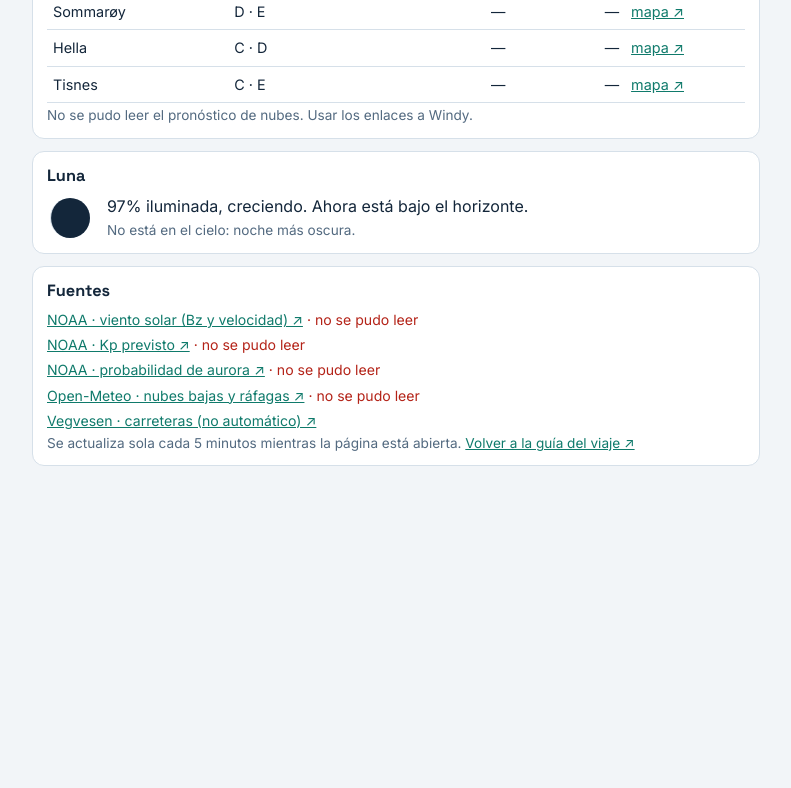
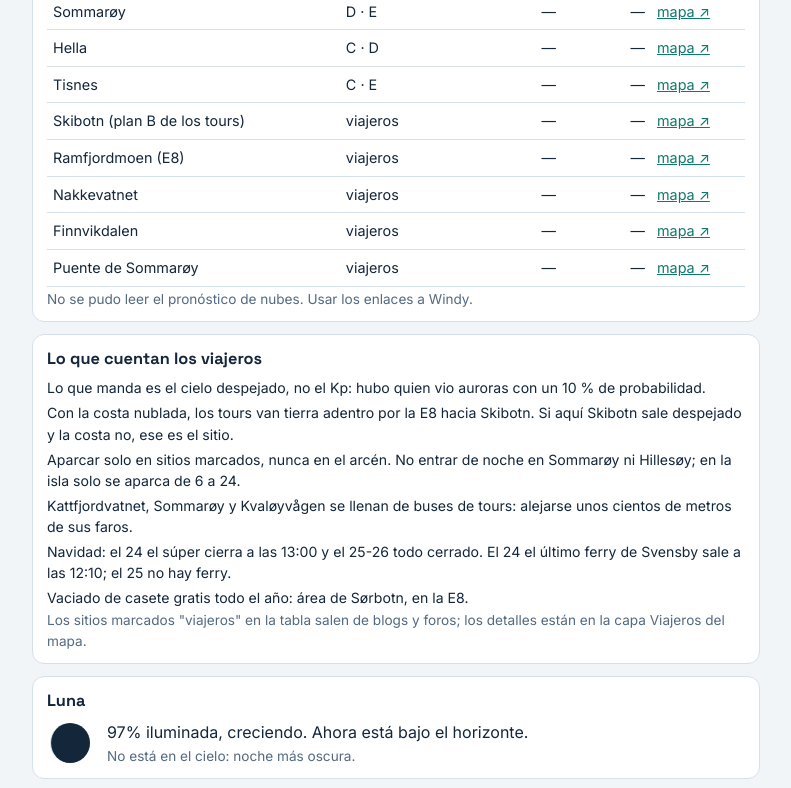
Before and after one commit to nataliagiordano9-maker/auroras-tromso, a plain HTML site: page index.html in a window 1280 px wide. Shown: the part 1152-1940 px from the top of the page, without its empty margins (244-1035 px from the left). Before the commit the page ends 1658 px from the top, so only its background shows below. Drawn offline with Linux system fonts and the light colour scheme; no server answers.

Commit message:
Sitios y consejos de viajeros: Skibotn, Ramfjordmoen, Nakkevatnet, Finnvikdalen y puente de Sommarøy
Co-Authored-By: Claude Opus 5.5 <noreply@anthropic.com>

```diff
--- a/index.html
+++ b/index.html
@@ -103,6 +103,19 @@ tr.sel td{background:var(--bg);font-weight:600}
 </section>
 
 <section class="card">
+<h2>Lo que cuentan los viajeros</h2>
+<ul class="src">
+<li>Lo que manda es el cielo despejado, no el Kp: hubo quien vio auroras con un 10 % de probabilidad.</li>
+<li>Con la costa nublada, los tours van tierra adentro por la E8 hacia Skibotn. Si aquí Skibotn sale despejado y la costa no, ese es el sitio.</li>
+<li>Aparcar solo en sitios marcados, nunca en el arcén. No entrar de noche en Sommarøy ni Hillesøy; en la isla solo se aparca de 6 a 24.</li>
+<li>Kattfjordvatnet, Sommarøy y Kvaløyvågen se llenan de buses de tours: alejarse unos cientos de metros de sus faros.</li>
+<li>Navidad: el 24 el súper cierra a las 13:00 y el 25-26 todo cerrado. El 24 el último ferry de Svensby sale a las 12:10; el 25 no hay ferry.</li>
+<li>Vaciado de casete gratis todo el año: área de Sørbotn, en la E8.</li>
+</ul>
+<p class="note">Los sitios marcados "viajeros" en la tabla salen de blogs y foros; los detalles están en la capa Viajeros del mapa.</p>
+</section>
+
+<section class="card">
 <h2>Luna</h2>
 <div class="moonrow">
 <svg width="46" height="46" viewBox="0 0 46 46" aria-hidden="true"><circle cx="23" cy="23" r="20" fill="var(--line)"/><path id="m-lit" d="" fill="var(--ink)"/></svg>
@@ -134,7 +147,12 @@ var SPOTS=[
  {id:"tromvik",n:"Tromvik",lat:69.77939,lon:18.39909,o:"E"},
  {id:"sommaroy",n:"Sommarøy",lat:69.63357,lon:18.00740,o:"D · E"},
  {id:"hella",n:"Hella",lat:69.56060,lon:18.72270,o:"C · D"},
- {id:"tisnes",n:"Tisnes",lat:69.60522,lon:18.83295,o:"C · E"}
+ {id:"tisnes",n:"Tisnes",lat:69.60522,lon:18.83295,o:"C · E"},
+ {id:"skibotn",n:"Skibotn (plan B de los tours)",lat:69.39243,lon:20.26647,o:"viajeros"},
+ {id:"ramfjordmoen",n:"Ramfjordmoen (E8)",lat:69.57989,lon:19.22139,o:"viajeros"},
+ {id:"nakkevatnet",n:"Nakkevatnet",lat:69.57622,lon:19.55685,o:"viajeros"},
+ {id:"finnvik",n:"Finnvikdalen",lat:69.75320,lon:18.86390,o:"viajeros"},
+ {id:"sommaroybro",n:"Puente de Sommarøy",lat:69.62294,lon:18.04594,o:"viajeros"}
 ];
 var URL_MAG="https://services.swpc.noaa.gov/json/rtsw/rtsw_mag_1m.json",
     URL_WIND="https://services.swpc.noaa.gov/json/rtsw/rtsw_wind_1m.json",
```
